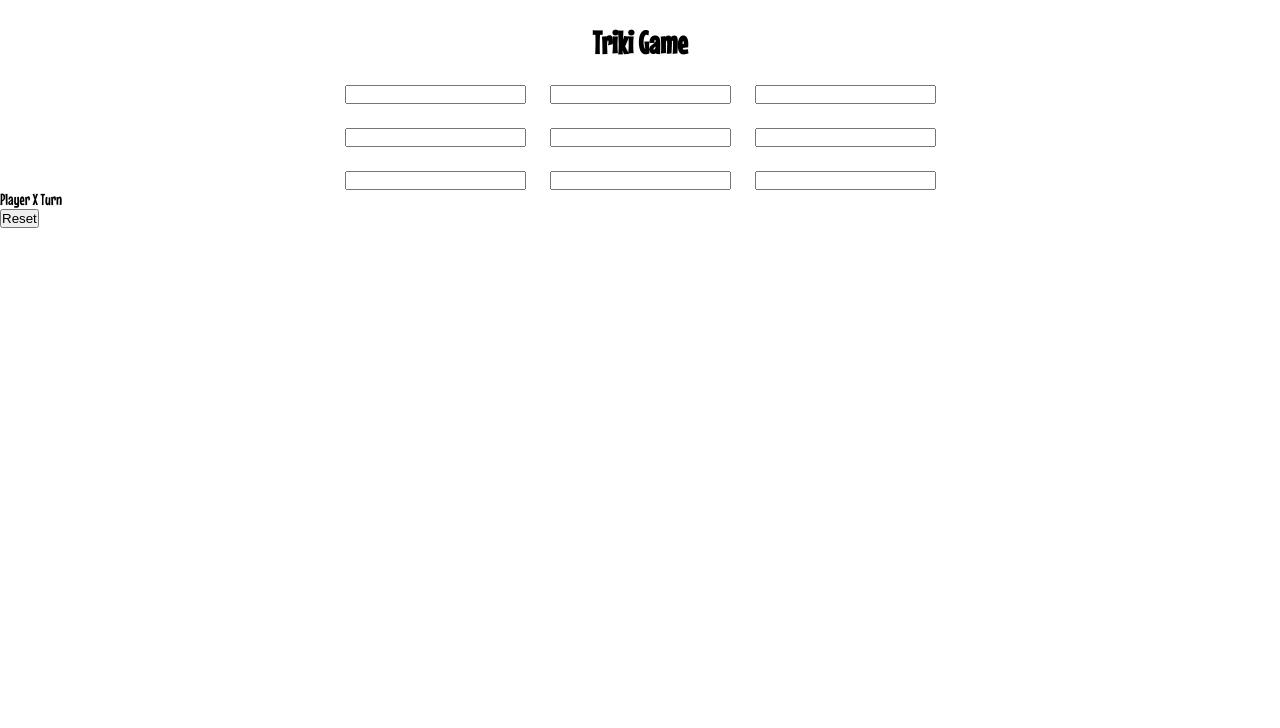
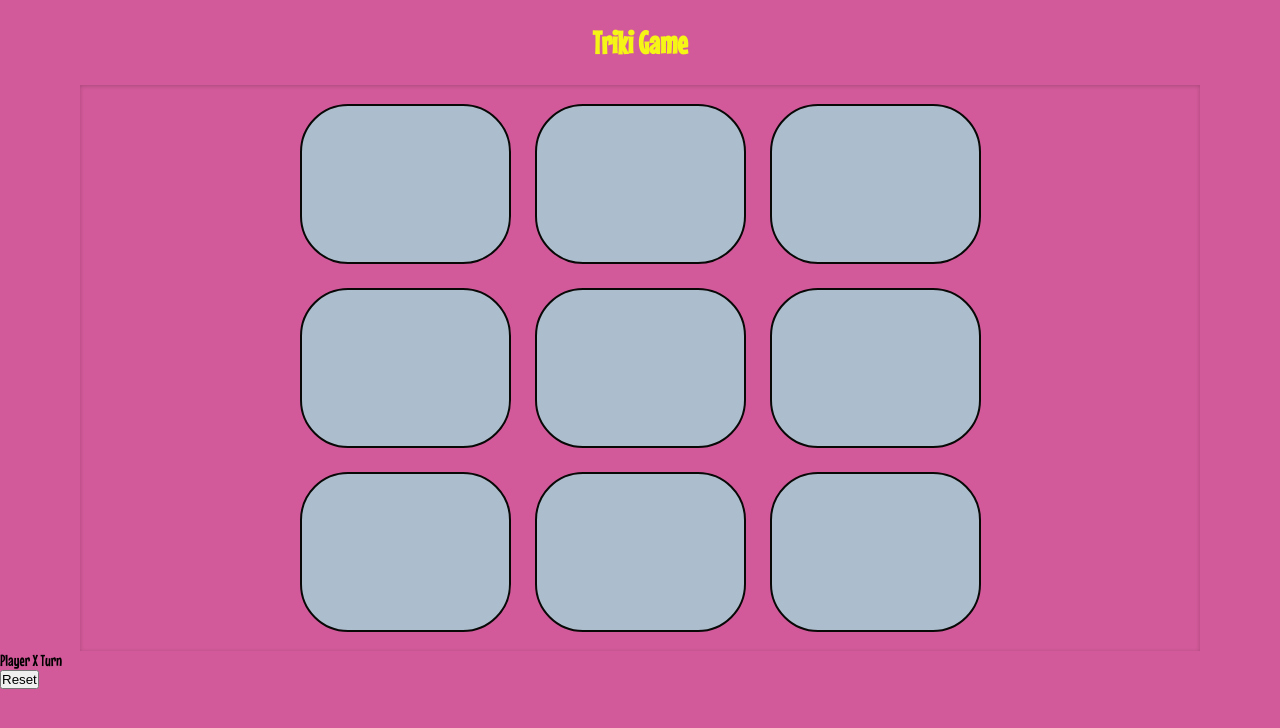
Before and after one commit to alexgarpul/triki-game, a plain HTML site: page index.html in a window 1280 px wide. Drawn offline with Linux system fonts and the light colour scheme.

Commit message:
modificaciones en la aplicacion de estilos

```diff
--- a/assets/styles/styles.css
+++ b/assets/styles/styles.css
@@ -1,6 +1,7 @@
 @import url('https://fonts.googleapis.com/css2?family=Mouse+Memoirs&display=swap');
 body {
   font-family: 'Mouse Memoirs', sans-serif;
+  background-color: rgb(210, 90, 154);
 }
 
 * {
@@ -13,14 +14,19 @@ body {
   display: flex;
   justify-content: center;
   margin: 1.5rem 0;
+  color: rgb(246, 246, 22);
 }
 
 .box {
+  width: calc(100vw - 10rem);
+  margin: 0 auto;
   display: flex;
   justify-content: center;
   align-items: center;
   flex-direction: column;
   gap: 1.5rem;
+  box-shadow: inset 0px 1px 4px 0 rgba(0, 0, 0, 0.2);
+  padding: 1.2rem;
 }
 
 .row {
@@ -28,3 +34,19 @@ body {
   justify-content: space-between;
   gap: 1.5rem;
 }
+
+.btn {
+  width: calc(100% / 3);
+  height: 10rem;
+  border-radius: 3rem;
+  border: 2px solid rgb(8, 8, 7);
+  text-align: center;
+  font-size: 1rem;
+  font-weight: 500;
+  background-color: rgb(172, 189, 205);
+}
+
+.btn:hover {
+  cursor: row-resize;
+  background-color: rgb(129, 239, 237);
+}
```
